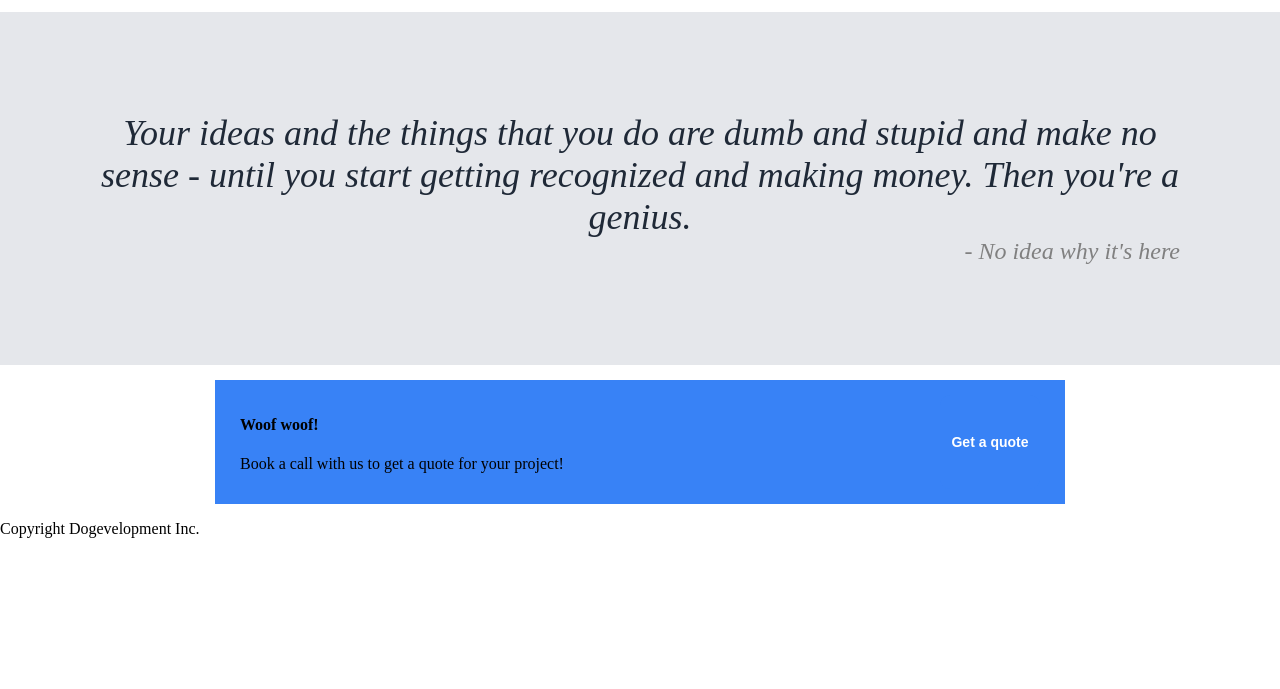
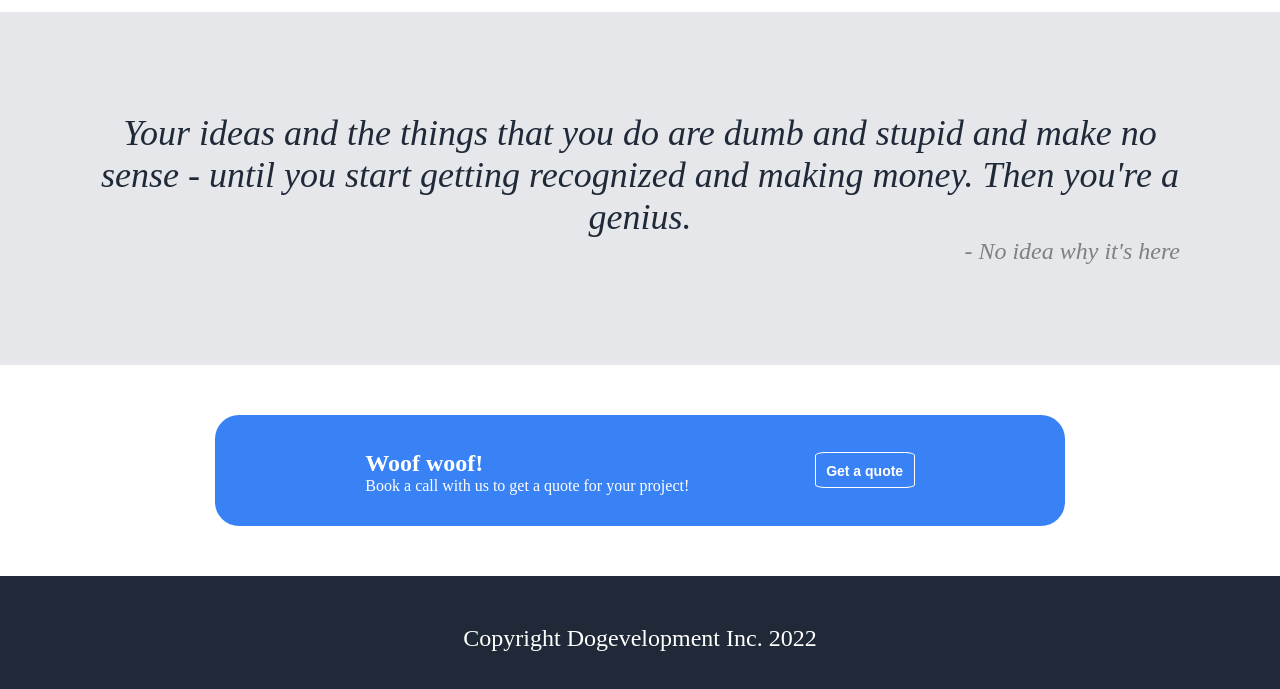
Before and after one commit to LexShpin/first-landing, a plain HTML site: page index.html in a window 1280 px wide. Shown: the part 767-1456 px from the top of the page. Before the commit the page ends 1321 px from the top, so only its background shows below. Drawn offline with Linux system fonts and the light colour scheme.

Commit message:
Finished the landing

```diff
--- a/index.html
+++ b/index.html
@@ -68,14 +68,14 @@
 
     <div class="cta">
         <div class="cta-text">
-            <h4>Woof woof!</h4>
+            <h2>Woof woof!</h2>
             <p>Book a call with us to get a quote for your project!</p>
         </div>
         <button class="cta-button">Get a quote</button>
     </div>
 
     <footer class="footer">
-        <p>Copyright Dogevelopment Inc.</p>
+        <p>Copyright Dogevelopment Inc. 2022</p>
     </footer>
 </body>
 </html>
--- a/style.css
+++ b/style.css
@@ -134,8 +134,35 @@ button {
     margin: 0 auto;
     width: 800px;
     background-color: #3882F6;
-    margin-top: 15px;
+    margin-top: 50px;
     display: flex;
     padding: 15px 25px;
-    justify-content: space-between;
+    justify-content: space-evenly;
+    border-radius: 24px;
+    color: white;
+    align-items: center;
 }
+
+.cta-text h2 {
+    font-weight: extra-bold;
+    margin-bottom: 0;
+}
+
+.cta-text p {
+    margin-top: 0;
+}
+
+.cta-button {
+    border: 1px solid white;
+    height: 36px;
+}
+
+.footer {
+    background-color: #1F2937;
+    margin-top: 50px;
+    display: flex;
+    justify-content: center;
+    color: white;
+    padding: 25px;
+    font-size: 24px;
+}
```
